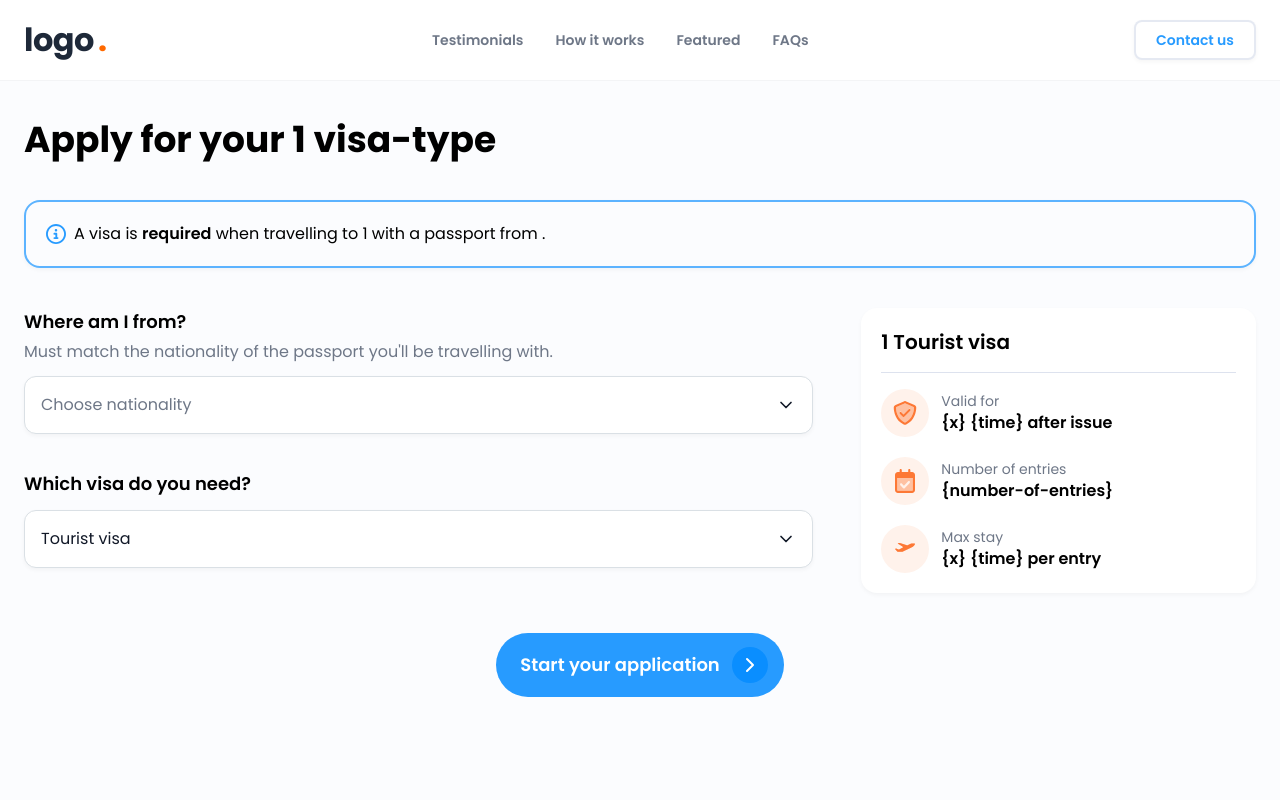
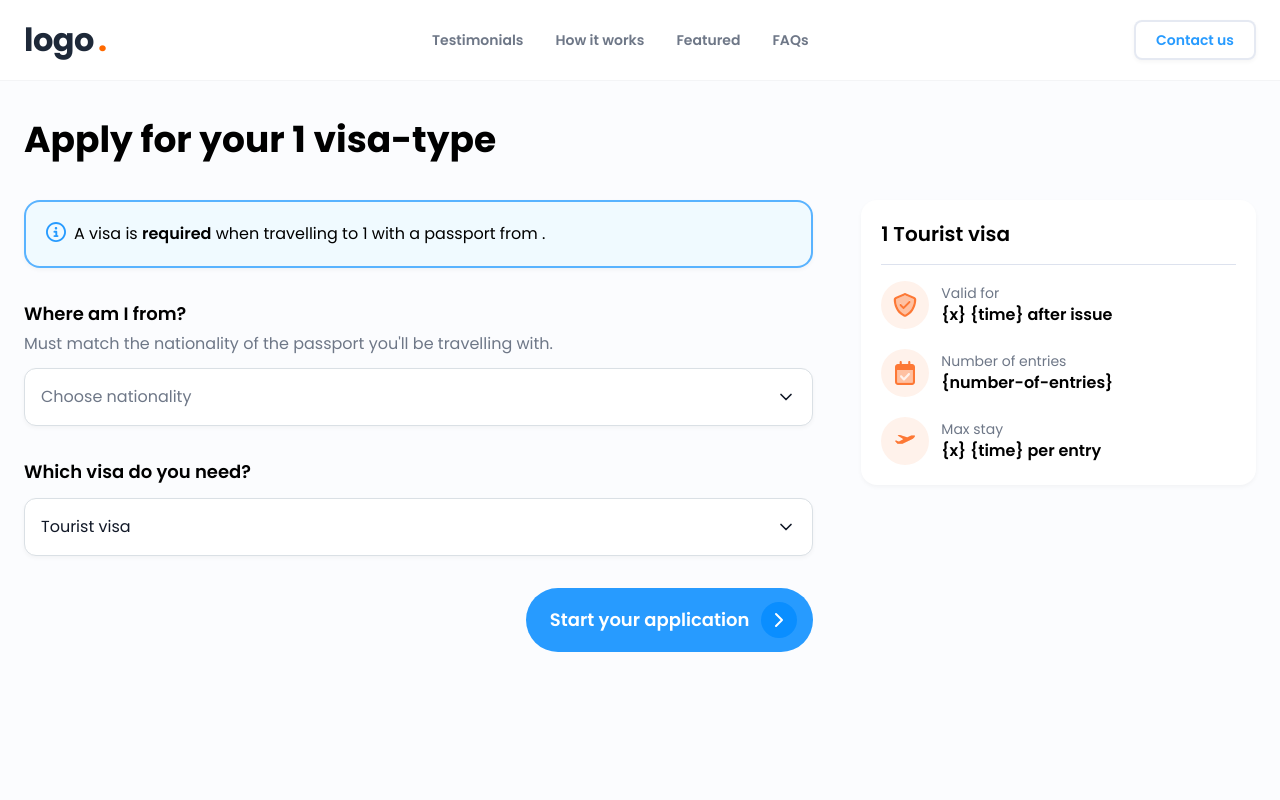
Before and after one commit to AZ-BB/visa-app, a Next.js app: page /1/apply in a window 1280 px wide. Shown: the top 800 px of the page. Built offline with nearby package versions, Linux system fonts and the light colour scheme.

Commit message:
fix apply page

```diff
--- a/src/app/[country]/apply/_components/ApplyFormSection.tsx
+++ b/src/app/[country]/apply/_components/ApplyFormSection.tsx
@@ -17,6 +17,7 @@ import {
   setStoredOrder,
   type ApplicationOrder,
 } from "@/app/[country]/application/_components/ApplicationOrderContext";
+import TipCard from "@/components/TipCard";
 
 const VISA_OPTIONS = [
   { value: "tourist", label: "Tourist visa" },
@@ -59,7 +60,13 @@ export function ApplyFormSection({
   return (
     <>
       <div className="flex gap-12">
-        <div className="w-2/3 space-y-9">
+        <div className="w-2/3 space-y-8">
+          <TipCard>
+            <span>
+              A visa is <span className="font-semibold">required</span> when travelling to {countryName} with a passport from {nationality}.
+            </span>
+          </TipCard>
+
           <div className="space-y-3">
             <div className="space-y-1">
               <h3 className="text-lg font-semibold">Where am I from?</h3>
@@ -95,6 +102,12 @@ export function ApplyFormSection({
                 ))}
               </SelectContent>
             </Select>
+          </div>
+
+          <div className="w-full flex items-center justify-end">
+            <ArrowButton className="" type="button" onClick={handleStartApplication}>
+              Start your application
+            </ArrowButton>
           </div>
         </div>
 
@@ -213,12 +226,6 @@ export function ApplyFormSection({
           </div>
         </div>
       </div>
-
-      <div className="w-full flex items-center justify-center">
-        <ArrowButton className="" type="button" onClick={handleStartApplication}>
-          Start your application
-        </ArrowButton>
-      </div>
     </>
   );
 }
--- a/src/app/[country]/apply/_components/ResumeApplicationBanner.tsx
+++ b/src/app/[country]/apply/_components/ResumeApplicationBanner.tsx
@@ -47,7 +47,7 @@ export function ResumeApplicationBanner() {
         <Button
           type="button"
           variant="outline"
-          className="border-white text-white bg-light-primary py-4 px-4 rounded-full hover:bg-white/20"
+          className="border-white text-white bg-light-primary py-6 px-4 rounded-full hover:bg-white/20"
           onClick={() => setDismissed(true)}
         >
           Dismiss
@@ -55,7 +55,7 @@ export function ResumeApplicationBanner() {
         <Link href={applicationHref}>
           <ArrowButton
             variant="outline"
-            className="text-sm py-2 border-border-default px-4 hover:text-white"
+            className="text-sm py-6 pl-4 pr-2 border-border-default hover:text-white"
             iconContainerClassName="scale-80"
           >
             Continue
--- a/src/app/[country]/apply/page.tsx
+++ b/src/app/[country]/apply/page.tsx
@@ -73,13 +73,6 @@ export default async function ApplyPage({ params, searchParams }: { params: Prom
 
             <ResumeApplicationBanner />
 
-            <div className="border-2 border-primary/75 rounded-2xl p-5 text-base flex items-start gap-2 shadow-sm">
-                <InfoIcon className="size-5 fill-primary mt-0.5" />
-                <span>
-                    A visa is <span className="font-semibold">required</span> when travelling to {countryName} with a passport from {nationality}.
-                </span>
-            </div>
-
             <ApplyFormSection
                 country={country}
                 countryName={countryName}
```
